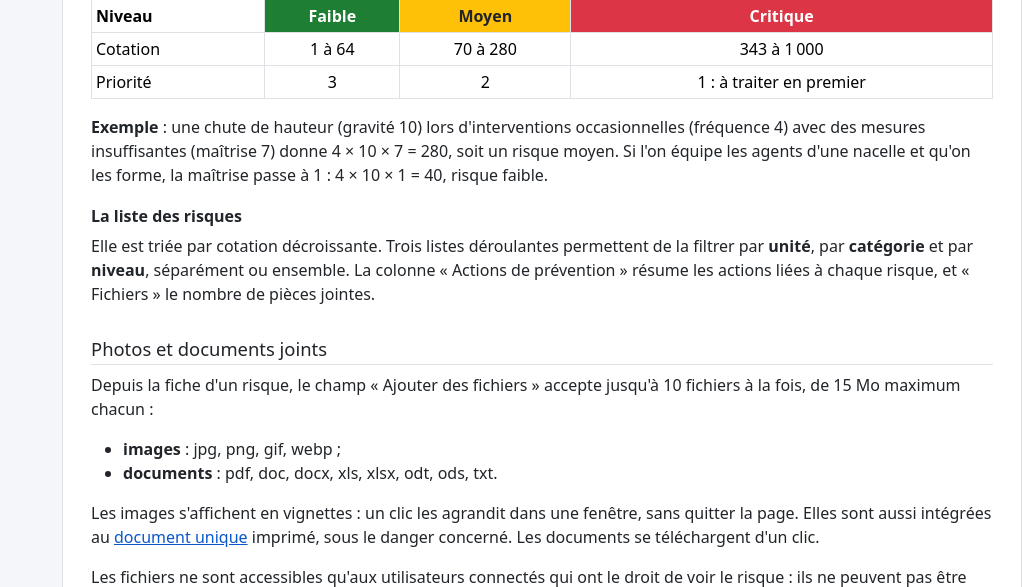
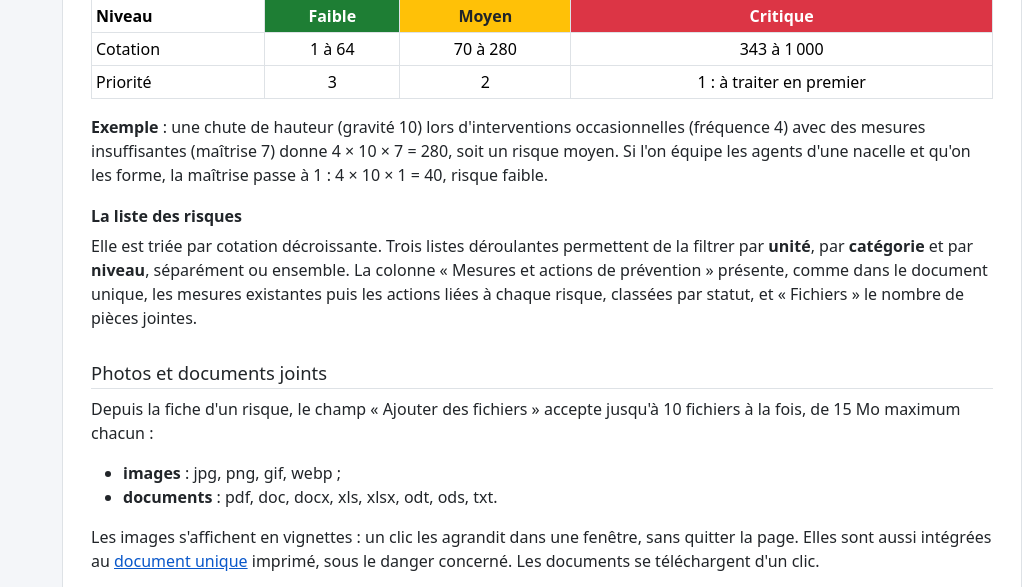
Before and after one commit to Noethys/Previthys, a Django app: page /aide/ in a window 1280 px wide. Shown: the part 4369-4956 px from the top of the page, without its empty margins (258-1280 px from the left). Run offline with Django 5.2, Linux system fonts and the light colour scheme; the visitor is signed in with stand-in values (Sample User, id 1); some libraries are stand-ins or nearby versions.

Commit message:
Ajout des mesures existantes dans la liste des risques

```diff
--- a/previthys/core/templates/core/aide.html
+++ b/previthys/core/templates/core/aide.html
@@ -214,7 +214,7 @@
       <p><b>Exemple</b> : une chute de hauteur (gravité 10) lors d'interventions occasionnelles (fréquence 4) avec des mesures insuffisantes (maîtrise 7) donne 4 × 10 × 7 = 280, soit un risque moyen. Si l'on équipe les agents d'une nacelle et qu'on les forme, la maîtrise passe à 1 : 4 × 10 × 1 = 40, risque faible.</p>
 
       <h4>La liste des risques</h4>
-      <p>Elle est triée par cotation décroissante. Trois listes déroulantes permettent de la filtrer par <b>unité</b>, par <b>catégorie</b> et par <b>niveau</b>, séparément ou ensemble. La colonne « Actions de prévention » résume les actions liées à chaque risque, et « Fichiers » le nombre de pièces jointes.</p>
+      <p>Elle est triée par cotation décroissante. Trois listes déroulantes permettent de la filtrer par <b>unité</b>, par <b>catégorie</b> et par <b>niveau</b>, séparément ou ensemble. La colonne « Mesures et actions de prévention » présente, comme dans le document unique, les mesures existantes puis les actions liées à chaque risque, classées par statut, et « Fichiers » le nombre de pièces jointes.</p>
     </section>
 
     {# ================================================================ #}
--- a/previthys/core/views/risques.py
+++ b/previthys/core/views/risques.py
@@ -13,6 +13,7 @@ from core.forms.actions import FormulaireActionRisque
 from core.forms.risques import FormulaireRisque
 from core.models import NOTE_COTATION, SEUIL_CRITIQUE, SEUIL_MOYEN, ActionPrevention, CategorieRisque, PieceJointe, Risque, UniteTravail, actions_propres
 from core.utils import filtre_actions, filtre_structure
+from core.utils.donnees import ORDRE_MACARONS, mesures_en_liste
 from core.utils import tableau_de_bord as tdb
 from core.utils.journal import consigner
 from core.views import crud
@@ -31,17 +32,30 @@ def badge_statut(action):
     return format_html('<span class="badge text-bg-{}">{}</span>', couleur, action.get_statut_display())
 
 
-def liste_actions(risque):
-    """Cellule « Actions de prévention » de la liste des risques : une ligne par action, avec son statut.
-    La description est envoyée en entier : la coupure à deux lignes est faite à l'affichage (CSS), selon la largeur
+def code_macaron(action):
+    """Statut affiché d'une action, avec les mêmes codes que le document unique (pour le tri)."""
+    if action.statut == "terminee":
+        return "terminee"
+    return "retard" if action.en_retard else action.statut
+
+
+def liste_mesures_actions(risque):
+    """Cellule « Mesures et actions de prévention » de la liste des risques, comme dans le document unique :
+    les mesures existantes (macaron « Existante »), puis les actions classées par statut (terminées, en cours,
+    en retard, à faire). Retourne (html, nombre de lignes) ; le nombre sert au tri de la colonne.
+    Le texte est envoyé en entier : la coupure à deux lignes est faite à l'affichage (CSS), selon la largeur
     réelle de la colonne, et le texte complet apparaît au survol quand il est coupé (voir core/listes.js)."""
-    actions = list(risque.actions.all())
-    if not actions:
-        return format_html('<span class="text-body-secondary">Aucune</span>')
-    return format_html('<ul class="list-unstyled mb-0 liste-actions">{}</ul>', format_html_join(
-        "", '<li class="ligne-action" data-infobulle="{}">{} <span class="texte-action">{}</span>{}</li>',
-        ((a.description, badge_statut(a), a.description,
-          format_html(' <small class="text-body-secondary">(commune)</small>') if a.est_commune else "") for a in actions)))
+    mesures = mesures_en_liste(risque.mesures_existantes)
+    actions = sorted(risque.actions.all(), key=lambda a: ORDRE_MACARONS.index(code_macaron(a)))
+    if not mesures and not actions:
+        return format_html('<span class="text-body-secondary">Aucune</span>'), 0
+    lignes = [format_html('<li class="ligne-action" data-infobulle="{}"><span class="badge text-bg-info">Existante</span> '
+                          '<span class="texte-action">{}</span></li>', m, m) for m in mesures]
+    lignes += [format_html('<li class="ligne-action" data-infobulle="{}">{} <span class="texte-action">{}</span>{}</li>',
+                           a.description, badge_statut(a), a.description,
+                           format_html(' <small class="text-body-secondary">(commune)</small>') if a.est_commune else "")
+               for a in actions]
+    return format_html('<ul class="list-unstyled mb-0 liste-actions">{}</ul>', format_html_join("", "{}", ((l,) for l in lignes))), len(lignes)
 
 
 class AjoutPiecesJointes:
@@ -60,9 +74,9 @@ class Liste(crud.Liste):
     model = Risque
     titre = "Risques"
     description = NOTE_COTATION
-    colonnes = ["ID", "Unité", "Danger", "Catégorie", "Fréquence", "Gravité", "Maîtrise", "Niveau", "Actions de prévention", "Fichiers"]
+    colonnes = ["ID", "Unité", "Danger", "Catégorie", "Fréquence", "Gravité", "Maîtrise", "Niveau", "Mesures et actions de prévention", "Fichiers"]
     colonnes_masquees = ["Fréquence", "Gravité", "Maîtrise"]   # la cotation reste visible dans la colonne Niveau
-    largeurs_colonnes = {"Danger": "16%", "Actions de prévention": "34%"}   # plus de place pour les actions
+    largeurs_colonnes = {"Danger": "16%", "Mesures et actions de prévention": "34%"}   # plus de place pour les mesures et actions
     ordre = "7,desc"
     memoriser_filtres = True
     url_ajouter, url_modifier, url_supprimer = "risques_ajouter", "risques_modifier", "risques_supprimer"
@@ -170,7 +184,7 @@ class Liste(crud.Liste):
         return [{"titre": "Filtre", "boutons": [{"libelle": " · ".join(actifs) + "  ✕", "nombre": n, "actif": True, "url": url}]}]
 
     def cellules(self, o):
-        return [o.pk, o.unite.nom, o.danger, o.categorie.nom, o.frequence, o.gravite, o.maitrise, (badge_niveau(o), o.cotation), (liste_actions(o), len(o.actions.all())), o.nbre_pieces_jointes]
+        return [o.pk, o.unite.nom, o.danger, o.categorie.nom, o.frequence, o.gravite, o.maitrise, (badge_niveau(o), o.cotation), liste_mesures_actions(o), o.nbre_pieces_jointes]
 
 
 class Ajouter(AjoutPiecesJointes, crud.Ajouter):
```
Also changed, not shown: previthys/core/tests.py (+9 -0 lines), previthys/core/utils/donnees.py (+6 -1 lines).
